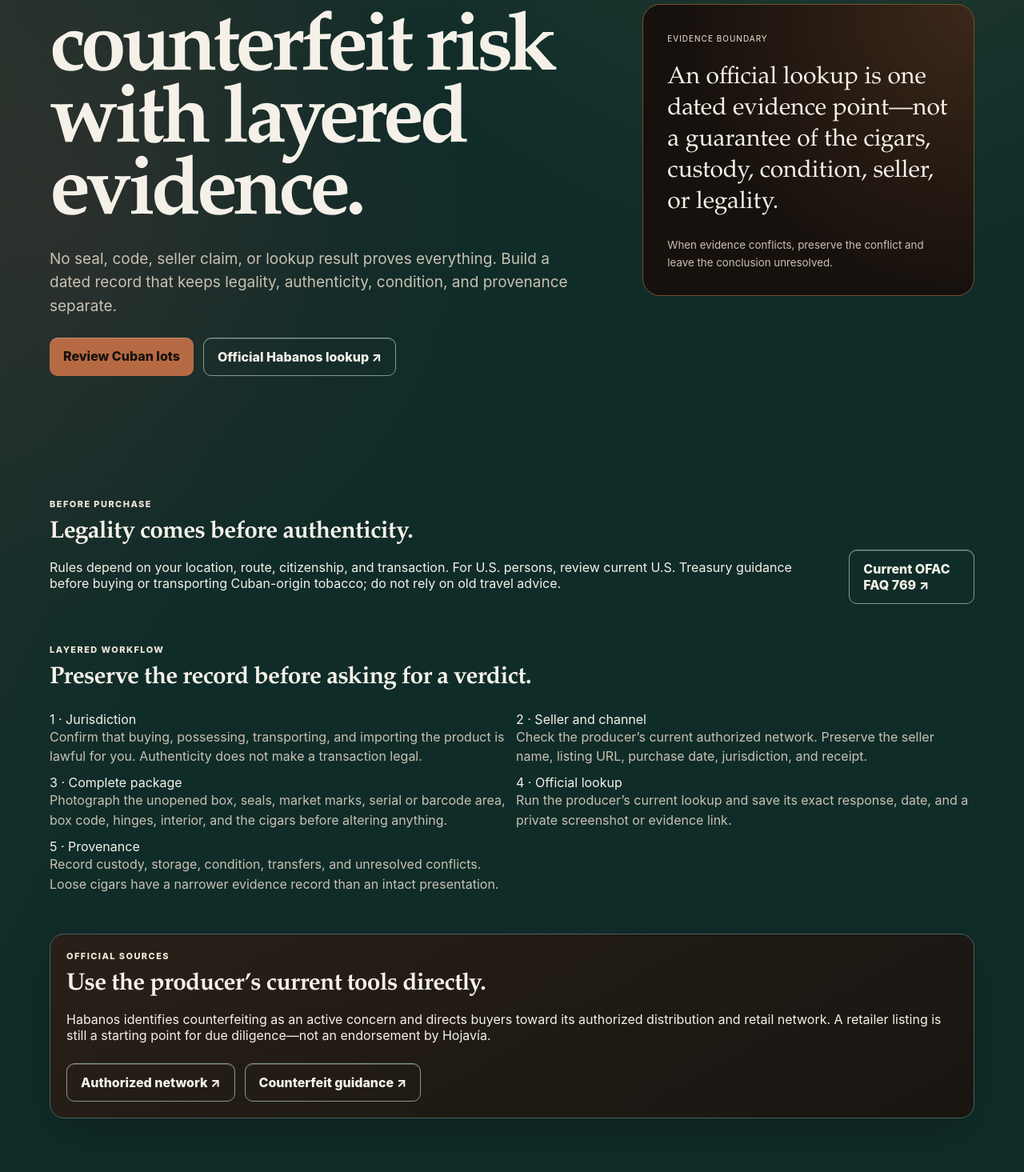
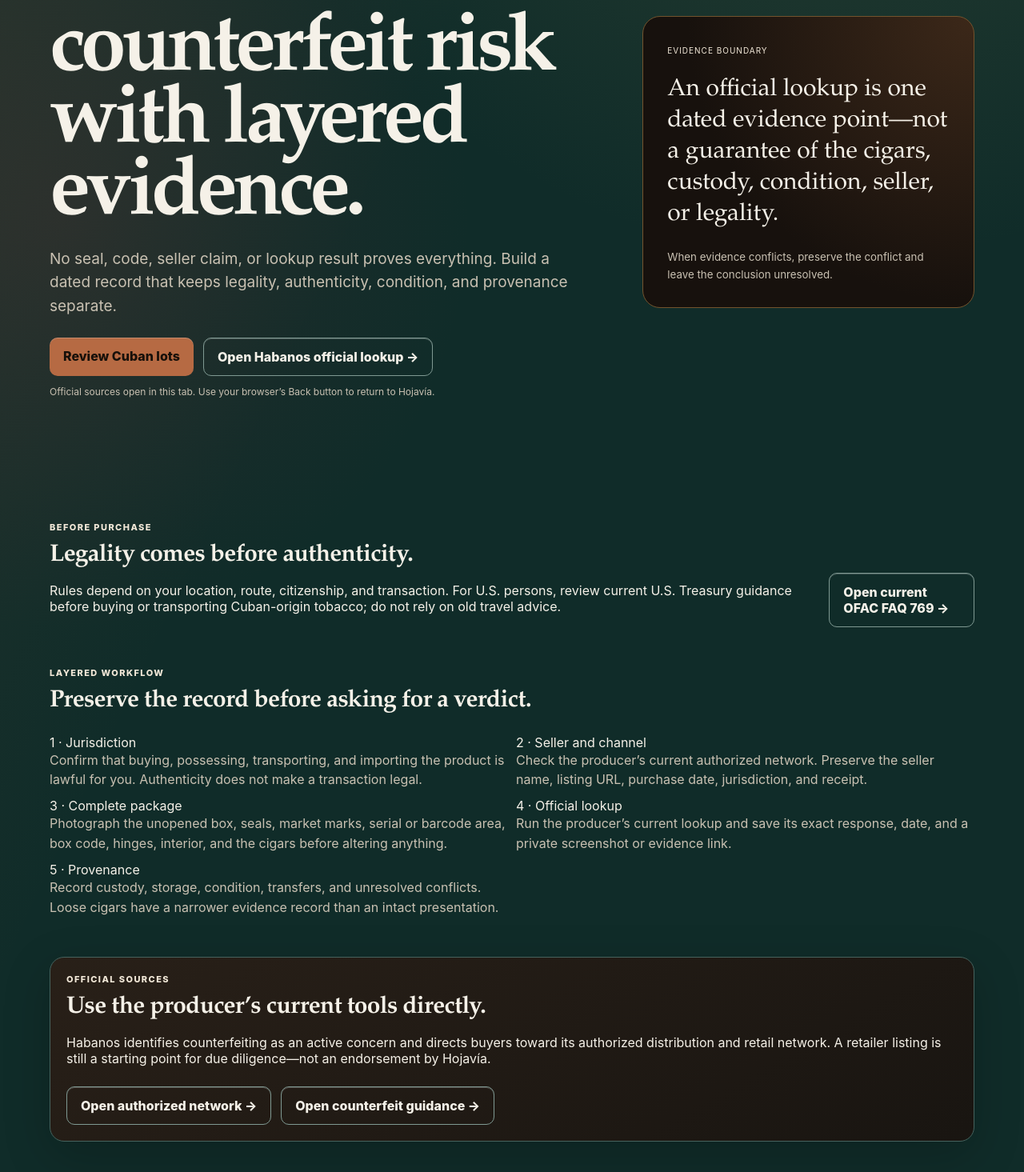
Before and after one commit to vbribow/CIgar-Vault, a Next.js app in the folder app-build/: page /learn/habanos-authenticity in a window 1280 px wide. Shown: the part 295-1760 px from the top of the page at 80% size. Built offline with nearby package versions, Linux system fonts and the light colour scheme.

Commit message:
Preserve Back navigation for official sources

```diff
--- a/app-build/app/learn/habanos-authenticity/page.tsx
+++ b/app-build/app/learn/habanos-authenticity/page.tsx
@@ -24,9 +24,9 @@
 export default function HabanosAuthenticityPage() {
   return <main className="shell learnPage">
     <nav className="nav"><a className="brand" href="/">{brand.name}</a><div className="navLinks"><a href="/learn">Learn</a><a href="/verification">Verification ledger</a><a href="/inventory">Inventory</a></div></nav>
-    <section className="learnHero"><div><div className="eyebrow">Collector protection</div><h1>Reduce counterfeit risk with layered evidence.</h1><p className="lede">No seal, code, seller claim, or lookup result proves everything. Build a dated record that keeps legality, authenticity, condition, and provenance separate.</p><div className="ctaRow"><a className="button" href="/verification">Review Cuban lots</a><a className="button secondary" href={HABANOS_AUTHENTICITY_URL} target="_blank" rel="noreferrer">Official Habanos lookup ↗</a></div></div><aside><span>Evidence boundary</span><blockquote>{HABANOS_EVIDENCE_CAUTION}</blockquote><small>When evidence conflicts, preserve the conflict and leave the conclusion unresolved.</small></aside></section>
-    <section className="section"><div className="sectionHead"><div><div className="eyebrow">Before purchase</div><h2>Legality comes before authenticity.</h2><p>Rules depend on your location, route, citizenship, and transaction. For U.S. persons, review current U.S. Treasury guidance before buying or transporting Cuban-origin tobacco; do not rely on old travel advice.</p></div><a className="button secondary" href={OFAC_CUBAN_GOODS_URL} target="_blank" rel="noreferrer">Current OFAC FAQ 769 ↗</a></div></section>
+    <section className="learnHero"><div><div className="eyebrow">Collector protection</div><h1>Reduce counterfeit risk with layered evidence.</h1><p className="lede">No seal, code, seller claim, or lookup result proves everything. Build a dated record that keeps legality, authenticity, condition, and provenance separate.</p><div className="ctaRow"><a className="button" href="/verification">Review Cuban lots</a><a className="button secondary" href={HABANOS_AUTHENTICITY_URL}>Open Habanos official lookup →</a></div><p className="sourceReturnNote">Official sources open in this tab. Use your browser’s Back button to return to {brand.name}.</p></div><aside><span>Evidence boundary</span><blockquote>{HABANOS_EVIDENCE_CAUTION}</blockquote><small>When evidence conflicts, preserve the conflict and leave the conclusion unresolved.</small></aside></section>
+    <section className="section"><div className="sectionHead"><div><div className="eyebrow">Before purchase</div><h2>Legality comes before authenticity.</h2><p>Rules depend on your location, route, citizenship, and transaction. For U.S. persons, review current U.S. Treasury guidance before buying or transporting Cuban-origin tobacco; do not rely on old travel advice.</p></div><a className="button secondary" href={OFAC_CUBAN_GOODS_URL}>Open current OFAC FAQ 769 →</a></div></section>
     <section className="section"><div className="sectionHead"><div><div className="eyebrow">Layered workflow</div><h2>Preserve the record before asking for a verdict.</h2></div></div><div className="learningPathways">{steps.map(([label,title])=><article key={label}><span>{label}</span><p>{title}</p></article>)}</div></section>
-    <section className="section card"><div className="eyebrow">Official sources</div><h2>Use the producer’s current tools directly.</h2><p>Habanos identifies counterfeiting as an active concern and directs buyers toward its authorized distribution and retail network. A retailer listing is still a starting point for due diligence—not an endorsement by {brand.name}.</p><div className="ctaRow"><a className="button secondary" href={HABANOS_RETAIL_NETWORK_URL} target="_blank" rel="noreferrer">Authorized network ↗</a><a className="button secondary" href={HABANOS_COUNTERFEIT_GUIDANCE_URL} target="_blank" rel="noreferrer">Counterfeit guidance ↗</a></div></section>
+    <section className="section card"><div className="eyebrow">Official sources</div><h2>Use the producer’s current tools directly.</h2><p>Habanos identifies counterfeiting as an active concern and directs buyers toward its authorized distribution and retail network. A retailer listing is still a starting point for due diligence—not an endorsement by {brand.name}.</p><div className="ctaRow"><a className="button secondary" href={HABANOS_RETAIL_NETWORK_URL}>Open authorized network →</a><a className="button secondary" href={HABANOS_COUNTERFEIT_GUIDANCE_URL}>Open counterfeit guidance →</a></div></section>
   </main>;
 }
```
Also changed, not shown: app-build/app/inventory/[inventoryId]/page.tsx (+1 -1 lines), app-build/app/verification/page.tsx (+2 -2 lines), app-build/app/styles.css, 1 other file (tests, documents, lock files or other folders).
